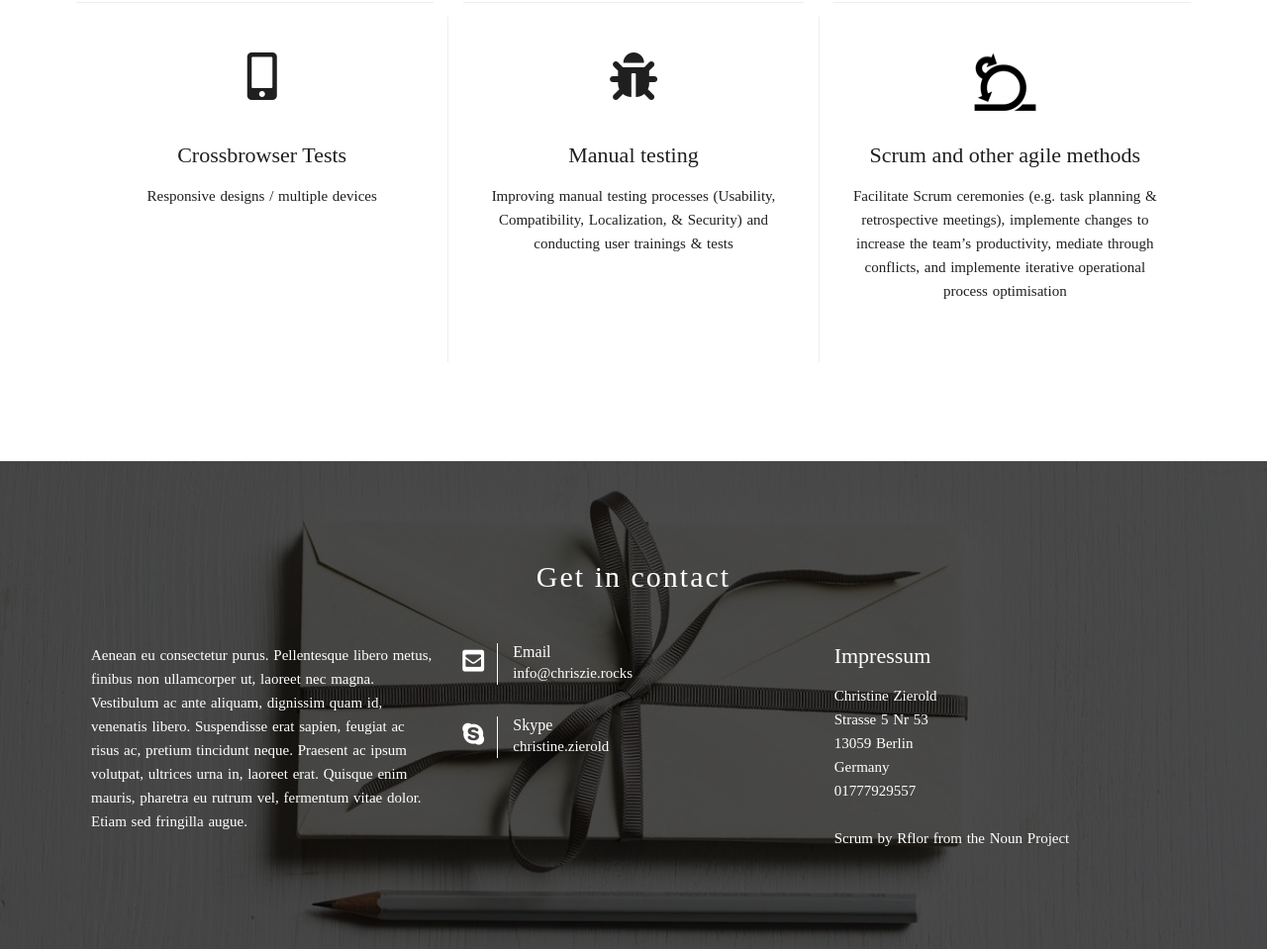
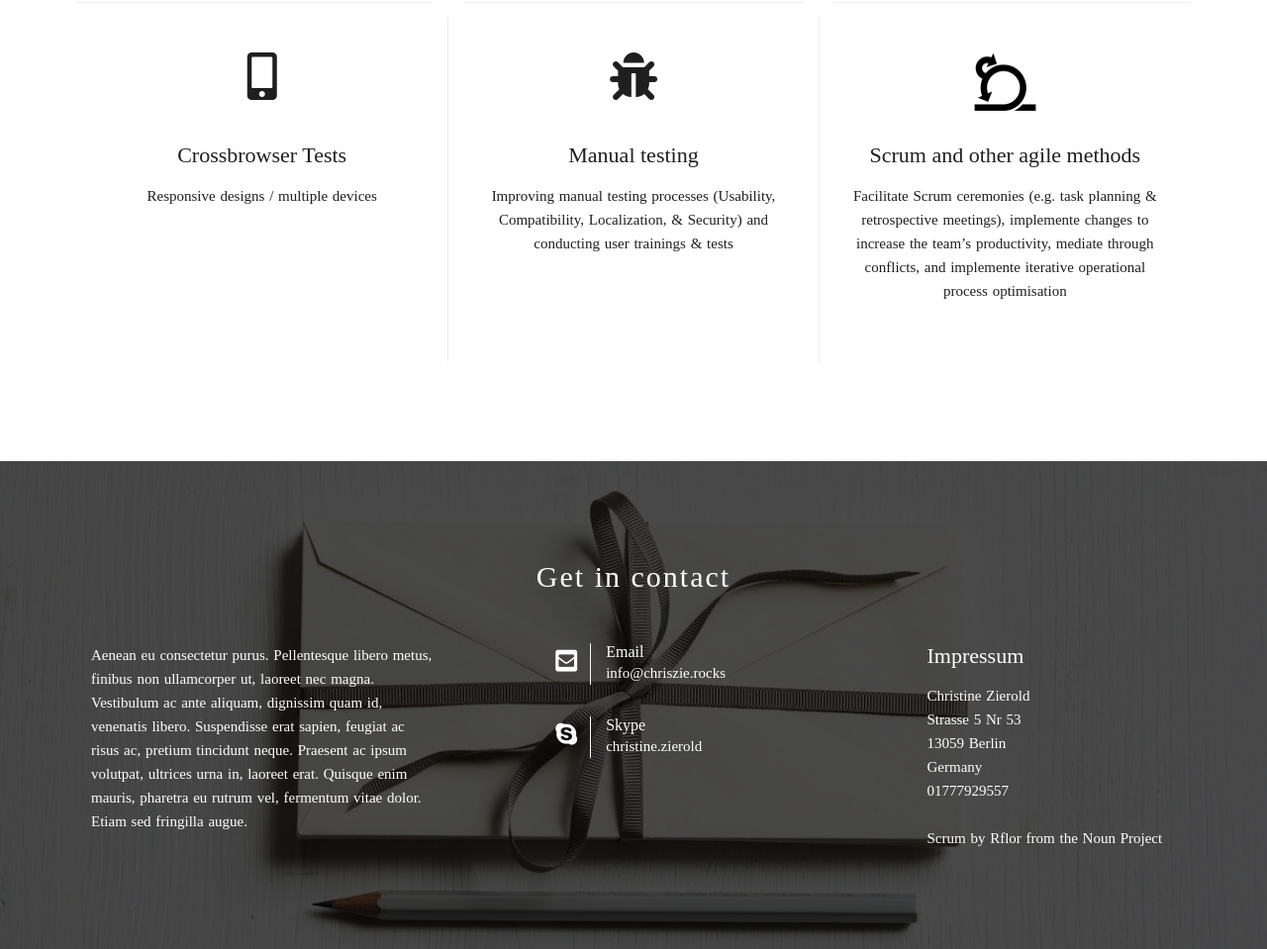
Before and after one commit to ChrisPint/portfolio, a plain HTML site: page index.html in a window 1280 px wide. Shown: the part 2767-3726 px from the top of the page at 99% size. Drawn offline with nearby package versions, Linux system fonts and the light colour scheme.

Commit message:
change column for contact footer

```diff
--- a/index.html
+++ b/index.html
@@ -309,7 +309,7 @@
                             <p>Aenean eu consectetur purus. Pellentesque libero metus, finibus non ullamcorper ut, laoreet nec magna. Vestibulum ac ante aliquam, dignissim quam id, venenatis libero. Suspendisse erat sapien, feugiat ac risus ac, pretium tincidunt neque. Praesent ac ipsum volutpat, ultrices urna in, laoreet erat. Quisque enim mauris, pharetra eu rutrum vel, fermentum vitae dolor. Etiam sed fringilla augue.</p>
                     </div>
                 </div>
-                <div class="col-lg-4 col-sm-6">
+                <div class="offset-lg-1 col-lg-4 col-sm-6">
                         <div class="item">
                             <div class="social">
                                 <span class="icon">
@@ -330,7 +330,7 @@
 
                         </div>
                     </div>
-                    <div class="col-lg-4 col-sm-6">
+                    <div class="col-lg-3 col-sm-6">
                             <div class="item">
                                 <div class="title">
                                         <h5>Impressum</h5>
```
